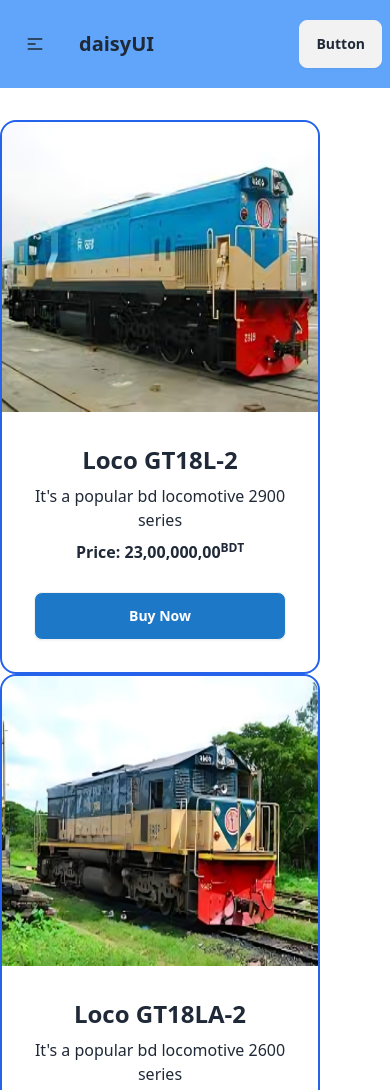
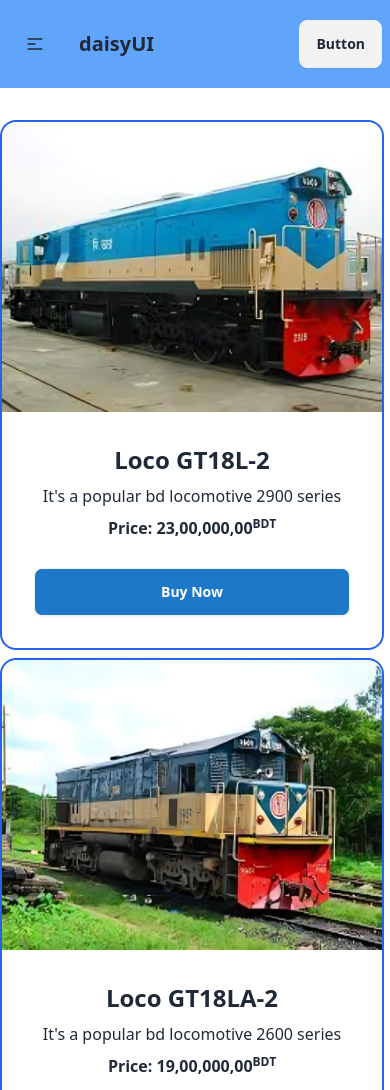
Before and after one commit to Nazrulofficeial/Loco-Shop-BD-For-Practice-, a plain HTML site: page index.html in a window 390 px wide. Shown: the top 1090 px of the page. Drawn offline with nearby package versions, Linux system fonts and the light colour scheme.

Commit message:
Mone portese na

```diff
--- a/index.html
+++ b/index.html
@@ -63,9 +63,9 @@
             <!-- <div class="">
                 <h1 class="text-4xl font-bold text-center mb-6">Our popular Collection</h1>
             </div> -->
-           <div class="grid grid-cols-1 gap-0 lg:grid-cols-3 mx-auto lg:mx-10px">
+           <div class="grid grid-cols-1 gap-2 lg:grid-cols-3 mx-auto lg:mx-auto">
              <!-- Card one 2900 -->
-             <div class="card w-80 lg:w-96 bg-base-100 border-2 border-blue-600">
+             <div class="card w-96 bg-base-100 border-2 border-blue-600">
                 <figure><img src="images/2900.png" alt="Shoes" class="h-[290px] w-[480px]"/></figure>
                 <div class="card-body text-center">
                   <h2 class="text-2xl text-center font-extrabold">Loco GT18L-2</h2>
@@ -77,7 +77,7 @@
                 </div>
               </div>
             <!-- Card one 2600 -->
-            <div class="card w-80 lg:w-96 bg-base-100 border-2 border-blue-600">
+            <div class="card w-96 bg-base-100 border-2 border-blue-600">
                 <figure><img src="images/2600.png" alt="Shoes" class="h-[290px] w-[480px]"/></figure>
                 <div class="card-body text-center">
                   <h2 class="text-2xl text-center font-extrabold">Loco GT18LA-2</h2>
@@ -89,7 +89,7 @@
                 </div>
               </div>
             <!-- Card three 3000 -->
-            <div class="card w-80 lg:w-96 bg-base-100 border-2 border-blue-600">
+            <div class="card w-96 bg-base-100 border-2 border-blue-600">
                 <figure><img src="images/3000.png" alt="Shoes" class="h-[290px] w-[480px]"/></figure>
                 <div class="card-body text-center">
                   <h2 class="text-2xl text-center font-extrabold">Loco Brand New EMD GT38ACL<sup>👑</sup></h2>
```
